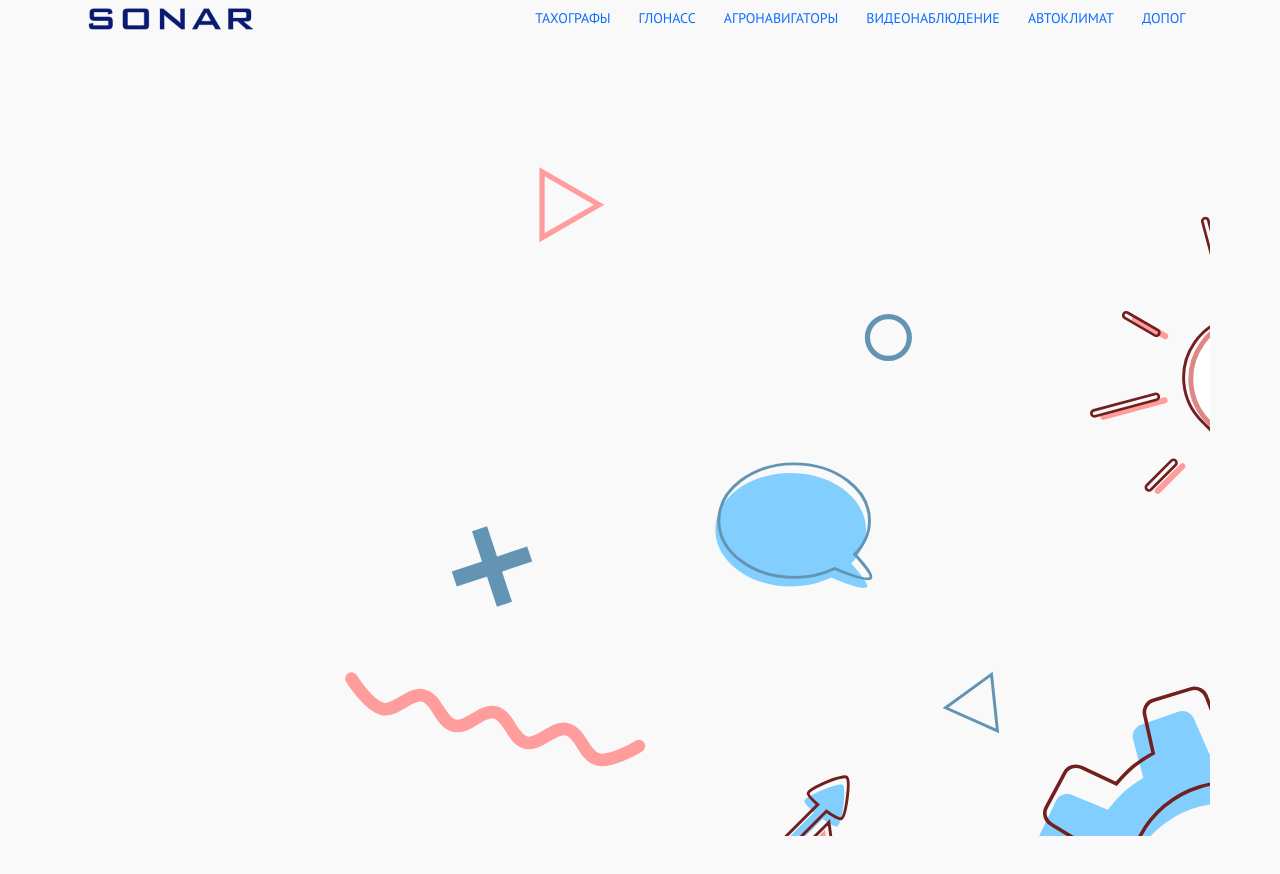
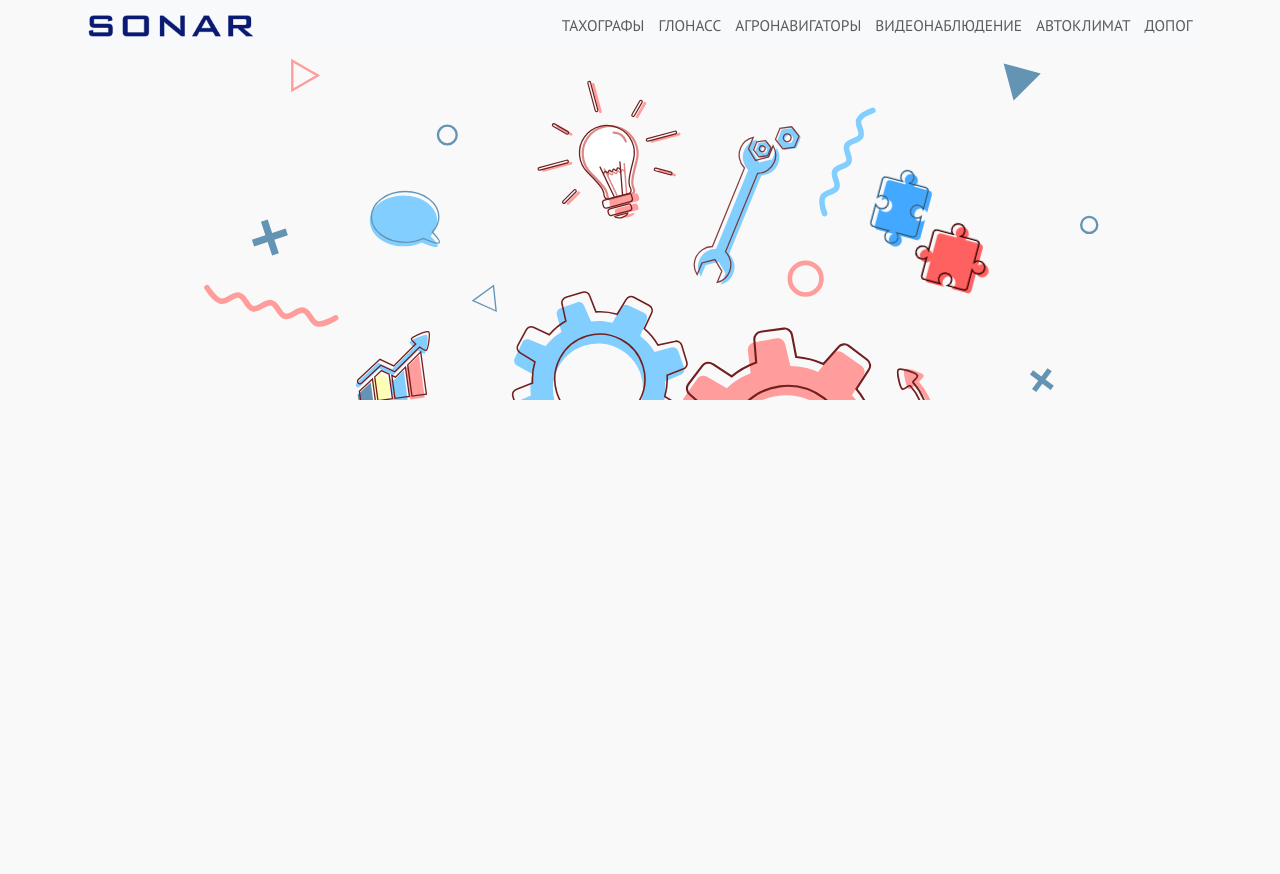
Before and after one commit to HakasLepehen/Transsoft, a website built with webpack: page index.html in a window 1280 px wide. Shown: the top 874 px of the page. Before the commit the page ends 836 px from the top, so only its background shows below. Built offline with nearby package versions, Linux system fonts and the light colour scheme.

Commit message:
writing adaptive nav-menu

```diff
--- a/index.html
+++ b/index.html
@@ -2,18 +2,28 @@
 <html lang="en">
 <head>
     <meta charset="UTF-8">
+    <meta name="viewport" content="width=device-width, user-scalable=yes">
     <title>Транссофт</title>
 </head>
 <body>
-<div class="container d-flex align-items-center">
+<div class="container fixed-top">
+
+    <nav class="navbar navbar-expand-lg navbar-light bg-light">
 
         <a class="navbar-brand align-middle" href="#">
             <img src="src/img/logo55.png" alt="" class="d-inline-block align-text-center">
         </a>
 
-    <ul class="nav">
+        <button class="navbar-toggler" type="button" data-bs-toggle="collapse" data-bs-target="#navbarSonar"
+                aria-controls="navbarSonar" aria-expanded="false" aria-label="Toggle navigation">
+            <span class="navbar-toggler-icon"></span>
+        </button>
+
+        <div class="collapse navbar-collapse justify-content-end" id="navbarSonar">
+
+            <ul class="navbar-nav">
                 <li class="nav-item">
-            <a class="nav-link active" aria-current="page" href="#">ТАХОГРАФЫ</a>
+                    <a class="nav-link"  href="#">ТАХОГРАФЫ</a>
                 </li>
                 <li class="nav-item">
                     <a class="nav-link" href="#">ГЛОНАСС</a>
@@ -31,10 +41,16 @@
                     <a class="nav-link" href="#">ДОПОГ</a>
                 </li>
             </ul>
+
         </div>
 
-<div class="container d-flex align-items-center" id="head-container">
+    </nav>
+</div>
 
+<div class="container d-flex align-items-center">
+    <div class="main-bg">
+
+    </div>
 </div>
 
 </body>
--- a/src/styles/styles.scss
+++ b/src/styles/styles.scss
@@ -16,6 +16,7 @@
 
 body {
   background-color: $milk;
+  height: 2000px;
 }
 
 * {
@@ -24,38 +25,66 @@ body {
   font-size: 14px;
 }
 
-$container-max-widths: (
-        sm: 540px,
-        md: 540px,
-        lg: 660px,
-        xl: 840px,
-        xxl: 1110px
-);
-
 .container {
   justify-content: space-between;
+
+  .navbar {
+
 
     .navbar-brand {
       display: block;
     }
 
-  .nav {
+    .navbar-toggler {
+      border: 1px solid $blue-custom;
+
+      &:hover {
+        border: 2px solid $blue-custom;
+      }
+    }
+
+    &-nav {
       color: #2d2d2d;
 
       .nav-item {
 
         .nav-link {
+          color: $gray-custom;
+          font-size: 1.1rem;
 
+          &:hover {
+            color: $blue-custom;
+          }
+        }
       }
     }
 
+    .show {
+
+      .navbar-nav {
+
+        .nav-item {
+
+          .nav-link {
+            text-align: end;
+            transition: none;
+          }
+        }
+      }
+    }
   }
 }
 
-#head-container {
-  background-image: url("../img/gears-5193383.svg");
-  height: 800px;
+.container {
+
+  .main-bg {
+    background: top/cover no-repeat url("../img/gears-5193383.svg");
+    overflow-scrolling: auto;
+    //background-size: cover;
+    //background-attachment: scroll;
+    height: 400px;
     width: 100%;
+  }
 }
 
 
--- a/webpack.config.js
+++ b/webpack.config.js
@@ -56,9 +56,9 @@ module.exports = {
     optimization: optimization(),
 
     devServer: {
-        hot: false,
-        liveReload: true,
-        watchContentBase: true,
+        hot: true,
+        // liveReload: true,
+        // watchContentBase: true,
         port: 4200
     },
 
```
Also changed, not shown: src/styles/styles.css, 2 other files. Lines whose indentation alone changed are shown as unchanged.
